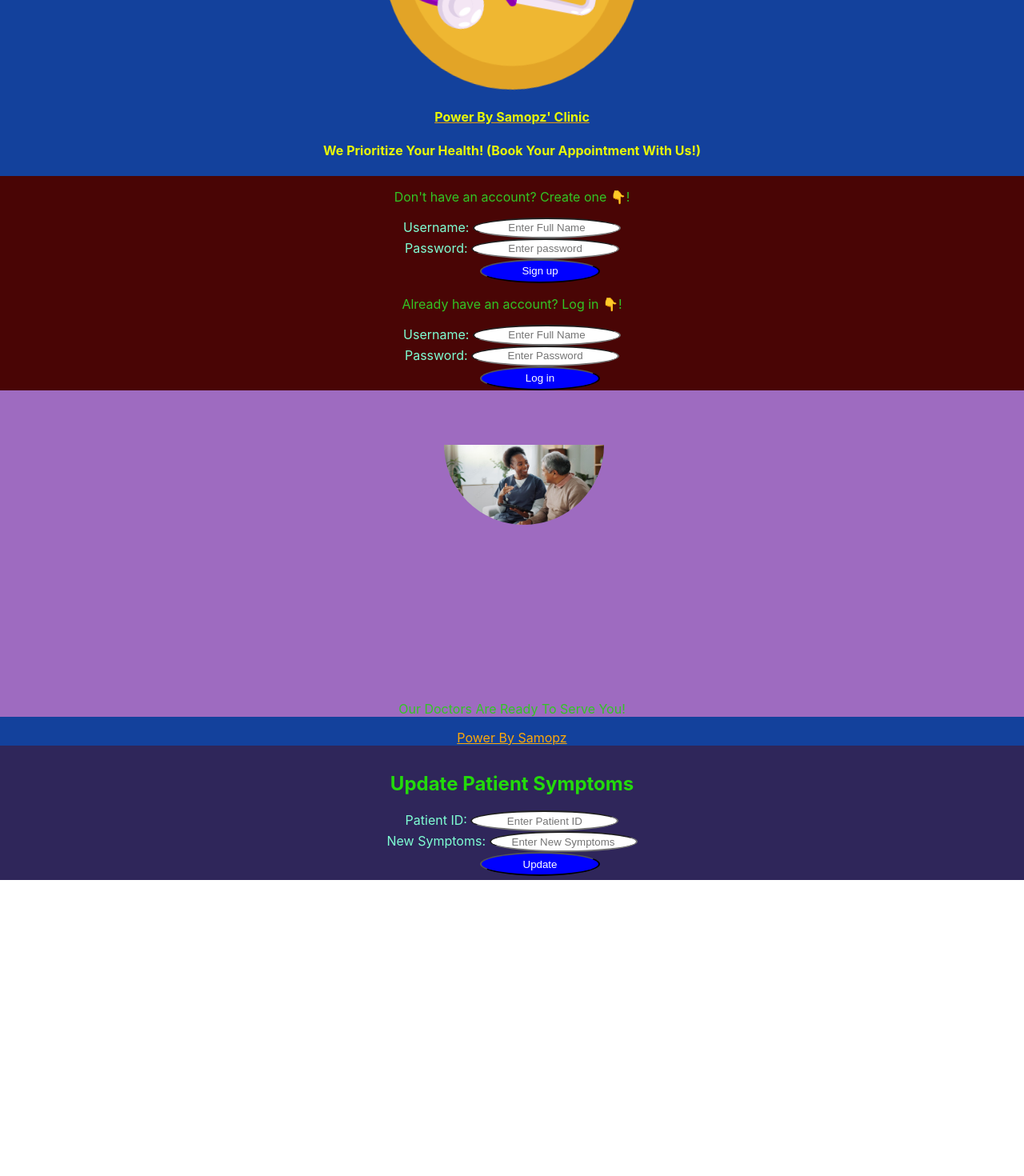
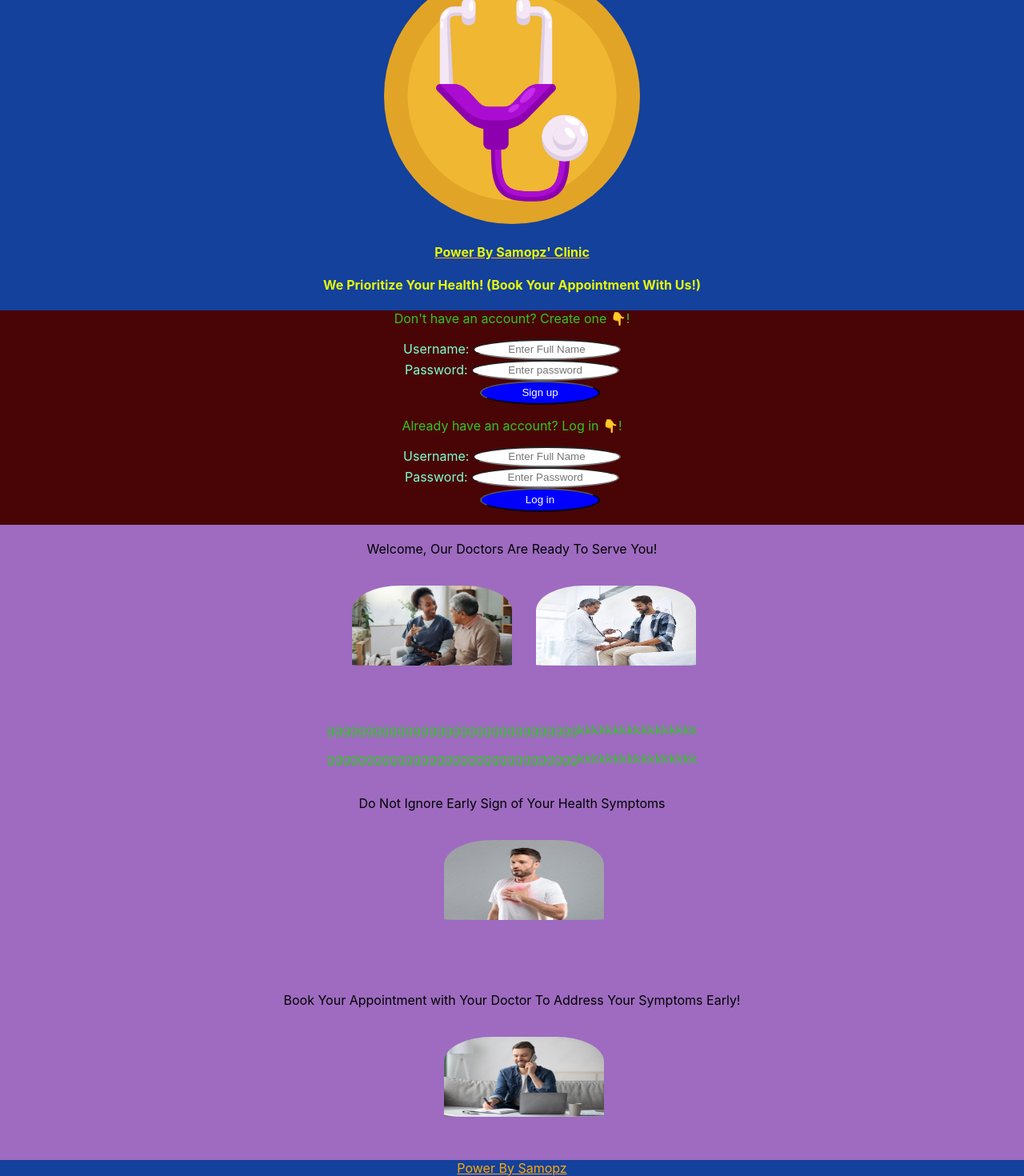
Before and after one commit to Samopz-Org/SamedQueue_frontend, a React (Create React App) app: page /update-patient in a window 1280 px wide. Shown: the part 208-1678 px from the top of the page at 80% size. Before the commit the page ends 1308 px from the top, so only its background shows below. Built offline with nearby package versions, Linux system fonts and the light colour scheme.

Commit message:
Add new media images and update layout in App component; refactor admin and patient dashboards

```diff
--- a/package.json
+++ b/package.json
@@ -7,6 +7,7 @@
     "@testing-library/react": "^13.4.0",
     "@testing-library/user-event": "^13.5.0",
     "axios": "^1.7.7",
+    "babel-preset-react-app": "^10.0.1",
     "react": "^18.3.1",
     "react-dom": "^18.3.1",
     "react-router-dom": "^6.27.0",
--- a/src/App.css
+++ b/src/App.css
@@ -69,11 +69,8 @@ text-align: center;
 }
 
 .container {
-  position: absolute;
   background-color: #490505;
   width: 100%;
-  /* height: 54%; */
-  /* left: 30%; */
 }
 
 .patdash {
@@ -135,10 +132,15 @@ text-align: center;
 .img {
   width: 200px;
   height: 100px;
-  border-radius: 50%;
+  border-radius: 30%;
   margin-left: 30px;
-  padding-top: 300px;
-  padding-bottom: 200px;
+  padding-top: 20px;
+  padding-bottom: 50px;
+}
+
+.img-text{
+  padding-top: 20px;
+  color: #000;
 }
 
 .Next {
@@ -168,7 +170,7 @@ text-align: center;
   animation: float 2s infinite;
 }
 
-@keyframes float {
+/* @keyframes float {
   0% {
     transform: translateY(0);
   }
@@ -178,13 +180,13 @@ text-align: center;
   100% {
     transform: translateY(0);
   }
-}
+} */
 
-@keyframes App-logo-spin {
+/* @keyframes App-logo-spin {
   from {
     transform: rotate(0deg);
   }
   to {
     transform: rotate(360deg);
   }
-}
+} */
--- a/src/App.js
+++ b/src/App.js
@@ -10,11 +10,27 @@ import PatientDashboard from "./components/patientDashboard";
 import logo from "./logo.svg";
 import "./App.css";
 import media from "./components/media/patDoc2.jpeg";
+import media2 from "./components/media/docImage2.jpeg";
+import media3 from "./components/media/patImage.jpeg";
+import patImage from "./components/media/patImage2.jpeg";
 
 function App() {
   return (
     <Router>
       <div className="App">
+         <Routes>
+          {/* <Route path="/admin-dashboard" element={<Navigate to="/admin-dashboard" />} /> */}
+          {/* <Route path="/home" element={<Navigate to="/Homepage" />} /> */}
+          {/* <Route path="/about" element={<Register />} /> */}
+          {/* <Route path="/contact" element={<Register />} /> */}
+          <Route path="/admin-dashboard" element={<AdminDashboard />} />
+          <Route path="/patient-dashboard" element={<PatientDashboard />} />
+          <Route path="/signup" element={<Signup />} />
+          <Route path="/login" element={<Login />} />
+          <Route path="/register-patient" element={<RegisterPatient />} />
+          <Route path="/queue" element={<Queue />} />
+          <Route path="/update-patient" element={<UpdatePatient />} />
+        </Routes>
         <header className="App-header">
           <a className="App-link" href="/" target="_self">
             <div>
@@ -40,13 +56,28 @@ function App() {
               <div className="auth">
                 <Login />
               </div>
-            </div>
-          </div>
-          <div className="media">
-            <p>Our Doctors Are Ready To Serve You!</p>
-            <div>
-              <img className="img" src={media} alt="doctor" />
-              <p>Our Doctors Are Ready To Serve You!</p>
+              <div className="media">
+                <div>
+                  <p className="img-text">
+                    Welcome, Our Doctors Are Ready To Serve You!
+                  </p>
+
+                  <img className="img" src={media} alt="doctor" />
+                  <img className="img" src={media2} alt="doctor" />
+                  <p>ggggggggggggggggggggggggggggggggkkkkkkkkkkkkkkkkk </p>
+                  <p>ggggggggggggggggggggggggggggggggkkkkkkkkkkkkkkkkk </p>
+                  <p className="img-text">
+                    Do Not Ignore Early Sign of Your Health Symptoms{" "}
+                  </p>
+                  <img className="img" src={patImage} alt="doctor" />
+
+                  <p className="img-text">
+                    Book Your Appointment with Your Doctor To Address Your
+                    Symptoms Early!
+                  </p>
+                  <img className="img" src={media3} alt="doctor" />
+                </div>
+              </div>
             </div>
           </div>
 
@@ -59,19 +90,7 @@ function App() {
             Power By Samopz
           </a>
         </header>
-        <Routes>
-          {/* <Route path="/" element={<Navigate to="/login" />} /> */}
-          {/* <Route path="/home" element={<Navigate to="/Homepage" />} /> */}
-          {/* <Route path="/about" element={<Register />} /> */}
-          {/* <Route path="/contact" element={<Register />} /> */}
-          <Route path="/signup" element={<Signup />} />
-          <Route path="/login" element={<Login />} />
-          <Route path="/register-patient" element={<RegisterPatient />} />
-          <Route path="/queue" element={<Queue />} />
-          <Route path="/update-patient" element={<UpdatePatient />} />
-          <Route path="/admin-dashboard" element={<AdminDashboard />} />
-          <Route path="/patient-dashboard" element={<PatientDashboard />} />
-        </Routes>
+
       </div>
     </Router>
   );
--- a/src/components/adminDashboard.js
+++ b/src/components/adminDashboard.js
@@ -2,11 +2,17 @@ import React from "react";
 import RegisterPatient from "./registerPatients";
 import Queue from "./queue";
 import UpdatePatient from "./updatePatients";
+import logo from "../logo.svg"
 
 const AdminDashboard = () => {
   return (
     <div>
       <div className="admdash1">
+        <a className="App-link" href="/" target="_self">
+          <div>
+            <img src={logo} className="App-logo" alt="logo" />
+          </div>
+        </a>
         <h2 className="admdash">Admin Dashboard</h2>
         <h3>Welcome, Admin!</h3>
         <div className="component-group">
@@ -14,10 +20,10 @@ const AdminDashboard = () => {
             <Queue />
           </div>
           <div className="component">
-            <RegisterPatient />
+            <UpdatePatient />
           </div>
           <div className="component">
-            <UpdatePatient />
+            <RegisterPatient />
           </div>
         </div>
       </div>
--- a/src/components/patientDashboard.js
+++ b/src/components/patientDashboard.js
@@ -1,9 +1,15 @@
 import React from "react";
 import RegisterPatient from "./registerPatients";
+import logo from "../logo.svg"
 
 const PatientDashboard = () => {
   return (
     <div className="patdash1">
+      <a className="App-link" href="/" target="_self">
+        <div>
+          <img src={logo} className="App-logo" alt="logo" />
+        </div>
+      </a>
       <h1 className="patdash">Patient Dashboard</h1>
       <h3>Welcome, Patient!</h3>
       <div>
```
Also changed, not shown: 1 other file (tests, documents, lock files or other folders).
